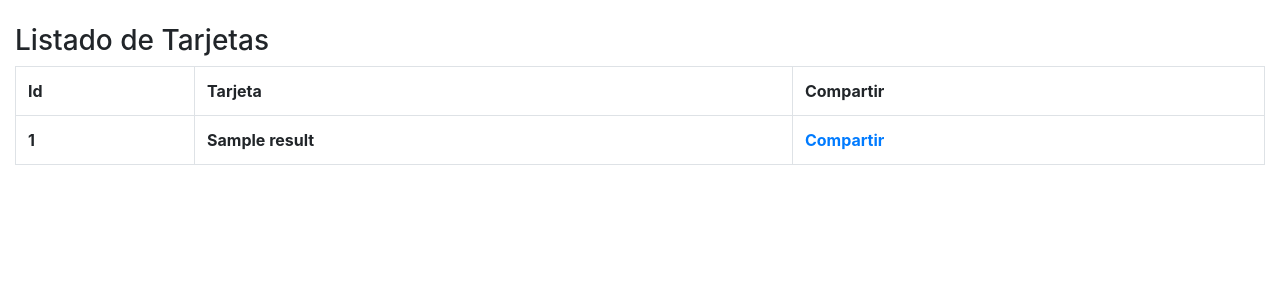
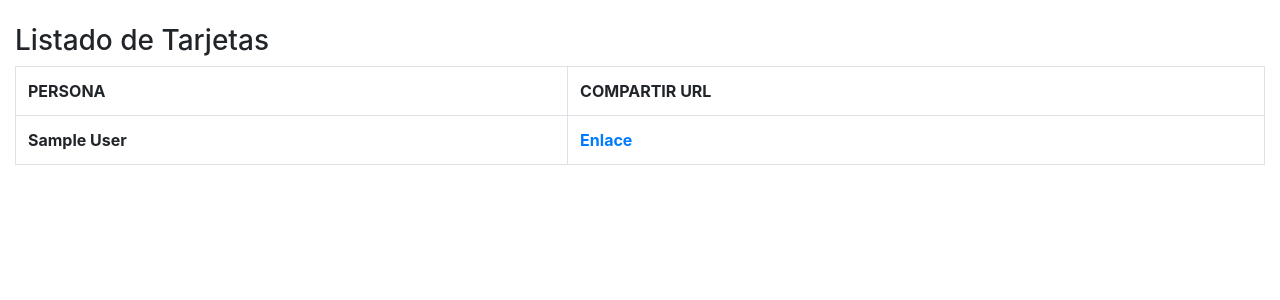
Before and after one commit to jhernan33/card, a Django app: template templates/ListBusinessCard.html in a window 1280 px wide. Shown: the top 300 px of the page. Run offline with Django 4.2, Linux system fonts and the light colour scheme; tables that the repository leaves empty hold one stand-in row (values such as "Sample post"); the template is opened without the code that fills it: values that come from a table or form of the project are taken from there, most other values are stand-ins (such as "Sample title", 1, 10 or a date in 2020); data that the repository does not hold is empty; some libraries are stand-ins or nearby versions.

Commit message:
update method List Business Card

```diff
--- a/card/settings.py
+++ b/card/settings.py
@@ -227,4 +227,4 @@ WEBSERVER_PORT=':8085'
 WEBSERVER_HOST='192.168.0.101'
 WEBSERVER_PROTOCOL='http://'
 WEBSERVER_IMAGES = WEBSERVER_PROTOCOL+WEBSERVER_HOST+WEBSERVER_PORT+MEDIA_URL
-FRONTEND = 'http://192.168.0.101/business.html?companyName='
+FRONTEND = 'http://192.168.0.101/business.html?user='
--- a/templates/ListBusinessCard.html
+++ b/templates/ListBusinessCard.html
@@ -18,16 +18,13 @@
         <table class="table table-bordered">
             <tr><h3>Listado de Tarjetas</h3></tr>
             <tr>
-                <th>Id</th>
-                <th>Tarjeta</th>
-                <th>Compartir</th>
+                <th>PERSONA</th>
+                <th>COMPARTIR URL</th>
             </tr>
             {% for result in cards %}
             <tr>
-                <th>{{ result.userid }}</th>
                 <th>{{ result.name }}</th>
-                <th><a href={{ result.userid }}{{ result.name}} target="_blank">Compartir</a></td></th>
-
+                <th><a href={{frontend}}{{ result.userid }} target="_blank">Enlace</a></td></th>
             </tr>
             {% endfor %}
         </table>
```
Also changed, not shown: business/views/businessCardView.py (+2 -13 lines).
